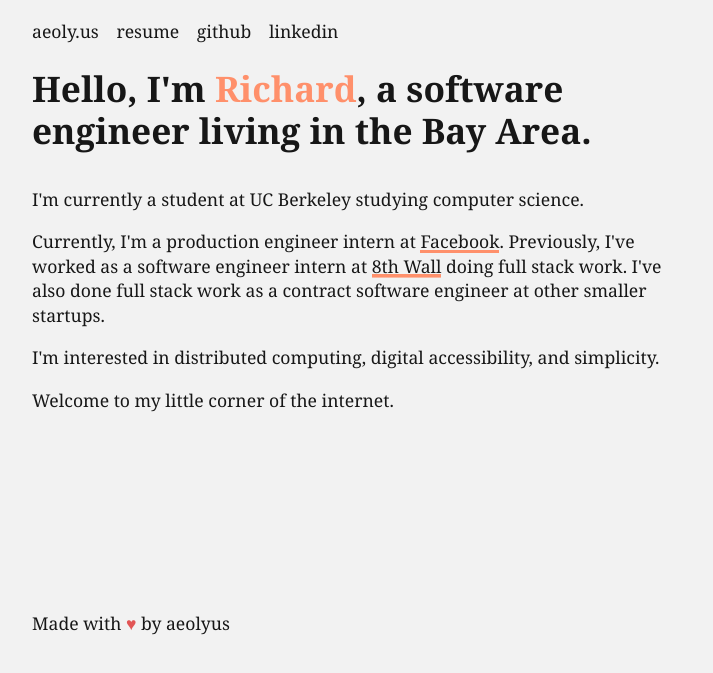
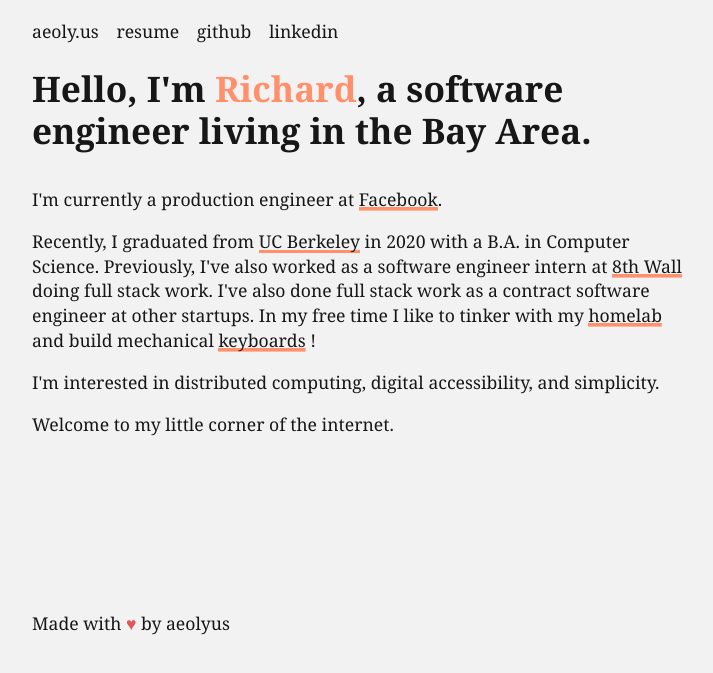
Before and after one commit to aeolyus/aeolyus.github.io, a plain HTML site: page index.html in a window 1280 px wide. Shown: the part 189-862 px from the top of the page, without its empty margins (224-937 px from the left). Drawn offline with Linux system fonts and the light colour scheme.

Commit message:
[content] Update content with fb job, graduation, and hobbies

```diff
--- a/index.html
+++ b/index.html
@@ -25,15 +25,22 @@
         a software engineer living in the Bay Area.
       </h1>
       <p>
-        I'm currently a student at UC Berkeley studying computer science.
+        I'm currently a production engineer at
+        <a href="https://facebook.com">Facebook</a>.
       </p>
       <p>
-        Currently, I'm a production engineer intern at
-        <a href="https://facebook.com">Facebook</a>.
-        Previously, I've worked as a software engineer intern at
+        Recently, I graduated from
+        <a href="https://berkeley.edu">UC Berkeley</a>
+        in 2020 with a B.A. in Computer
+        Science. Previously, I've also worked as a software engineer intern at
         <a href="https://8thwall.com">8th Wall</a>
         doing full stack work. I've also done full stack work as a contract
-        software engineer at other smaller startups.
+        software engineer at other startups. In my free time I like to tinker
+        with my
+        <a href="https://aeoly.us/s/homelab">homelab</a>
+        and build mechanical
+        <a href="https://aeoly.us/s/mk">keyboards</a>
+        !
       </p>
       <p>
         I'm interested in distributed computing, digital accessibility, and simplicity.
```
